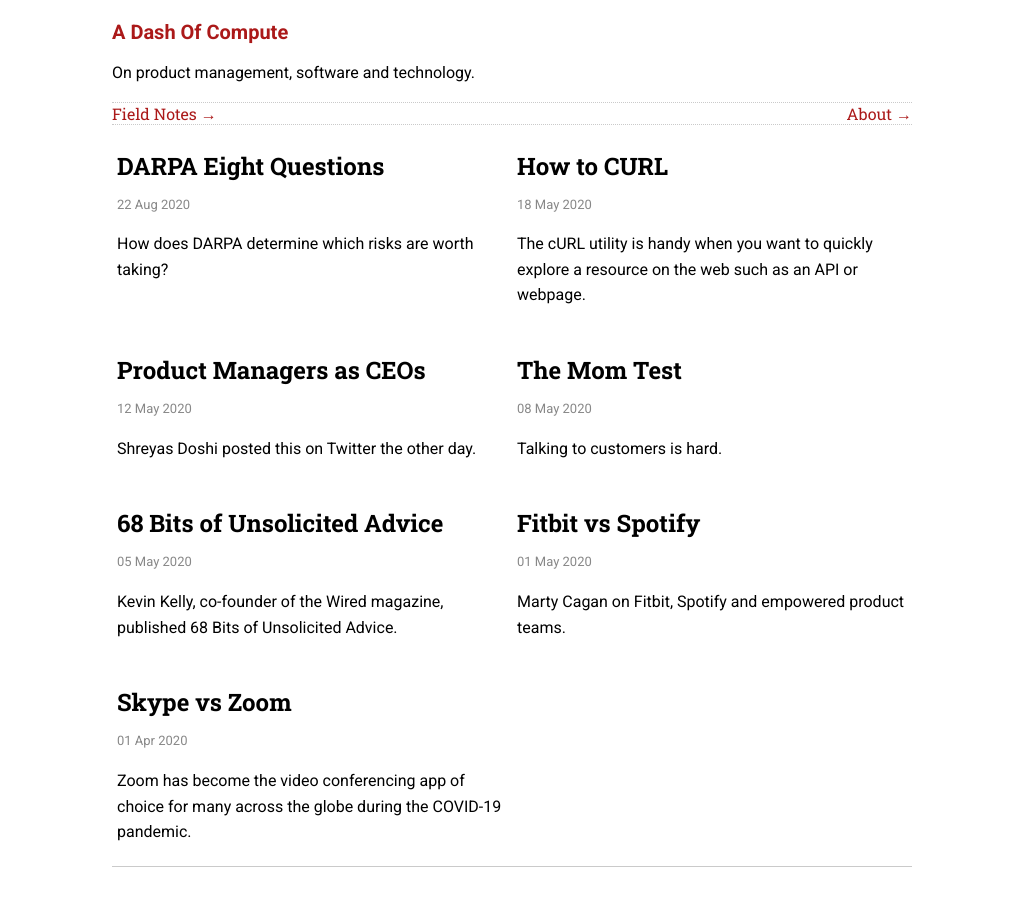
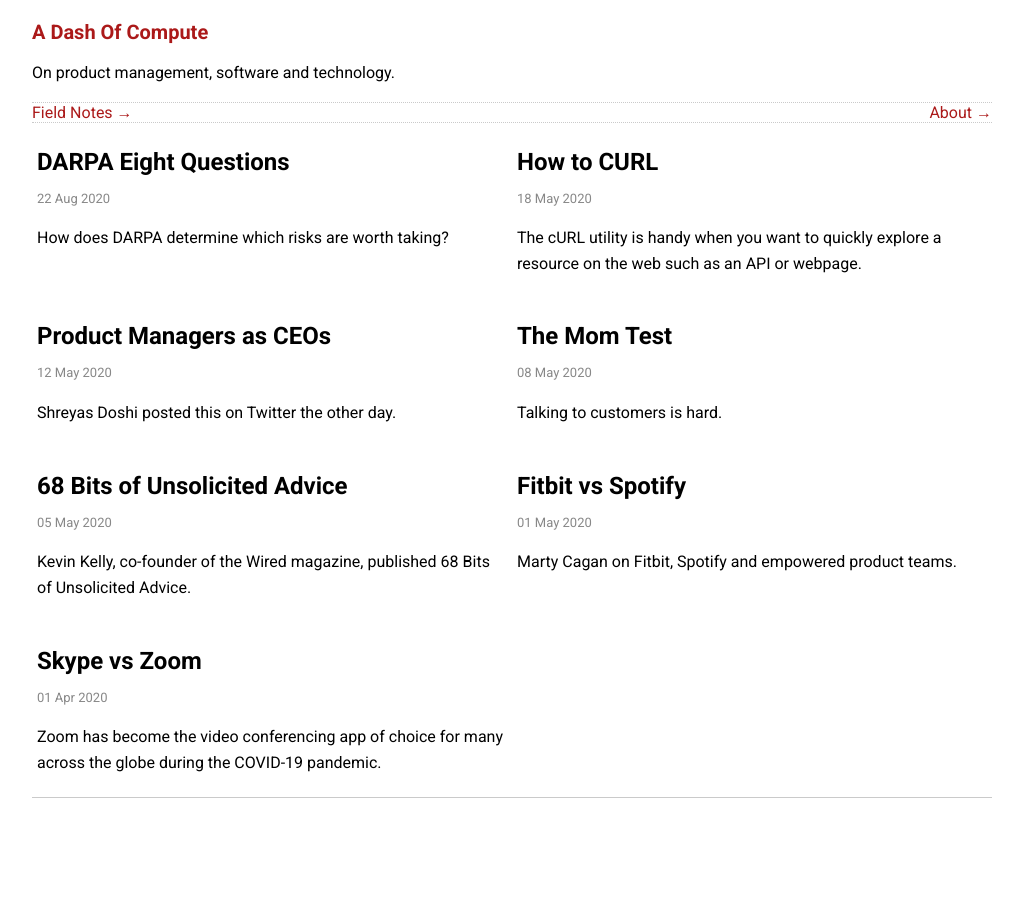
Before and after one commit to sautee/sautee.github.io, a Jekyll site: the page built from pages/index.md, in a window 1280 px wide. Shown: the whole page, without its empty margins (128-1151 px from the left). Built offline with Jekyll 4.4.1, drawn with Linux system fonts in a browser that asks for light colours.

Commit message:
Update site.css

```diff
--- a/css/site.css
+++ b/css/site.css
@@ -4,7 +4,7 @@ html {
 
 *, *:before, *:after {
     box-sizing: inherit;
-    font-family: "Roboto Slab", serif;
+    font-family: "Roboto", serif;
 }
 
 body {
@@ -199,7 +199,7 @@ code span {
 @media screen and (min-width: 800px) {
     /* Desktop styles go here */ body {
         margin: 20px auto;
-        max-width: 50em;
+        max-width: 60em;
     }
 
     article.post-content {
```
